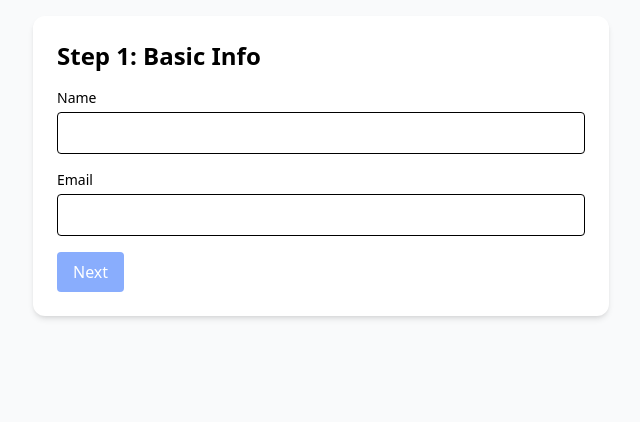
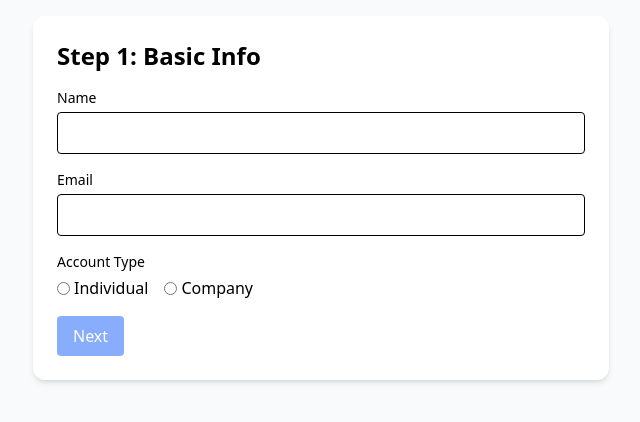
Before and after one commit to mohamedragaey/multi-step-app, a React (Vite) app: page /step1 in a window 1280 px wide. Shown: the top 422 px of the page, without its empty margins (319-959 px from the left). Built offline with nearby package versions, Linux system fonts and the light colour scheme; the HTML template or start-up script is replaced by a standard one.

Commit message:
feat: Create AdditionalInfoStep component.

```diff
--- a/src/features/form/formSlice.ts
+++ b/src/features/form/formSlice.ts
@@ -7,6 +7,7 @@ const initialState: FormState = {
   basicInfo: {
     name: "",
     email: "",
+    accountType: "Individual",
   },
   additionalInfo: {
     address: "",
--- a/src/features/form/types.ts
+++ b/src/features/form/types.ts
@@ -2,6 +2,7 @@
 export interface BasicInfo {
     name: string;
     email: string;
+    accountType: 'Individual' | 'Company';
   }
 
   export interface AdditionalInfo {
--- a/src/pages/Step1.tsx
+++ b/src/pages/Step1.tsx
@@ -8,6 +8,9 @@ import { setBasicInfo, setStep } from '../features/form/formSlice';
 const schema = z.object({
     name: z.string().min(1, 'Name is required'),
     email: z.string().email('Invalid email address'),
+    accountType: z.enum(['Individual', 'Company'], {
+        required_error: 'Please select an account type',
+    }),
 });
 
 type FormData = z.infer<typeof schema>;
@@ -57,6 +60,33 @@ const BasicInfoStep = () => {
                     {errors.email && <p className="text-red-500 text-sm">{errors.email.message}</p>}
                 </div>
 
+                <div>
+                    <label className="block text-sm font-medium">Account Type</label>
+                    <div className="flex gap-4 mt-1">
+                        <label htmlFor='Individual' className="flex items-center gap-1">
+                            <input
+                                id='Individual'
+                                type="radio"
+                                value="Individual"
+                                {...register('accountType')}
+                            />
+                            Individual
+                        </label>
+                        <label htmlFor='Company' className="flex items-center gap-1">
+                            <input
+                                id='Company'
+                                type="radio"
+                                value="Company"
+                                {...register('accountType')}
+                            />
+                            Company
+                        </label>
+                    </div>
+                    {errors.accountType && (
+                        <p className="text-red-500 text-sm">{errors.accountType.message}</p>
+                    )}
+                </div>
+
                 <button
                     type="submit"
                     className="bg-blue-600 text-white px-4 py-2 rounded disabled:opacity-50"
--- a/src/pages/Step2.tsx
+++ b/src/pages/Step2.tsx
@@ -1,7 +1,123 @@
+import { useForm } from 'react-hook-form';
+import { z } from 'zod';
+import { zodResolver } from '@hookform/resolvers/zod';
+import { useDispatch, useSelector } from 'react-redux';
+import { useNavigate } from 'react-router-dom';
+import { setAdditionalInfo, setStep } from '../features/form/formSlice';
+import { RootState } from '../store/store';
+
+const schema = z.object({
+    address: z.string().min(1, 'Address is required'),
+    wantsNewsletter: z.boolean().optional(),
+    preferredTopics: z.string().min(1),
+    companyName: z
+        .string()
+        .optional()
+        .refine((val, ctx) => {
+            const isCompany = ctx?.parent?.accountType === 'Company';
+            if (isCompany && (!val || val.trim() === '')) {
+                return false;
+            }
+            return true;
+        }, {
+            message: 'Company Name is required for company accounts',
+        }),
+});
+
+type FormData = z.infer<typeof schema>;
+
 const AdditionalInfoStep = () => {
+    const dispatch = useDispatch();
+    const navigate = useNavigate();
+
+    const accountType = useSelector((state: RootState) => state.form.basicInfo.accountType);
+    const isCompany = accountType === 'Company';
+
+    const {
+        register,
+        handleSubmit,
+        formState: { errors, isValid },
+    } = useForm<FormData>({
+        mode: 'all',
+        resolver: zodResolver(schema),
+    });
+
+
+    const onSubmit = (data: FormData) => {
+        dispatch(setAdditionalInfo(data));
+        dispatch(setStep(3));
+        navigate('/step3');
+    };
+
+    const handleBack = () => {
+        dispatch(setStep(1));
+        navigate('/step1');
+    };
 
     return (
-        <h1>Step 2</h1>
+        <div>
+            <h2 className="text-2xl font-semibold mb-4">Step 2: Additional Info</h2>
+            <form onSubmit={handleSubmit(onSubmit)} className="space-y-4">
+                <div>
+                    <label htmlFor='address' className="block text-sm font-medium">Address</label>
+                    <input
+                        id='address'
+                        type="text"
+                        {...register('address')}
+                        className="w-full mt-1 p-2 border rounded"
+                    />
+                    {errors.address && (
+                        <p className="text-red-500 text-sm">{errors.address.message}</p>
+                    )}
+                </div>
+
+                <div>
+                    <label htmlFor='preferredTopics' className="block text-sm font-medium">Preferred Topics</label>
+                    <input
+                        id='preferredTopics'
+                        type="text"
+                        {...register('preferredTopics')}
+                        className="w-full mt-1 p-2 border rounded"
+                    />
+                    {errors.preferredTopics && (
+                        <p className="text-red-500 text-sm">{errors.preferredTopics.message}</p>
+                    )}
+                </div>
+
+                {isCompany && (
+                    <div>
+                        <label htmlFor='CompanyName' className="block text-sm font-medium">Company Name</label>
+                        <input
+                            id='CompanyName'
+                            type="text"
+                            {...register('companyName')}
+                            className="w-full mt-1 p-2 border rounded"
+                        />
+                        {errors.companyName && (
+                            <p className="text-red-500 text-sm">{errors?.companyName?.message}</p>
+                        )}
+                    </div>
+                )}
+
+
+                <div className="flex justify-between pt-4">
+                    <button
+                        type="button"
+                        onClick={handleBack}
+                        className="bg-gray-300 text-gray-800 px-4 py-2 rounded"
+                    >
+                        Back
+                    </button>
+                    <button
+                        type="submit"
+                        className="bg-blue-600 text-white px-4 py-2 rounded disabled:opacity-50"
+                        disabled={!isValid}
+                    >
+                        Next
+                    </button>
+                </div>
+            </form>
+        </div>
     );
 };
 
```
